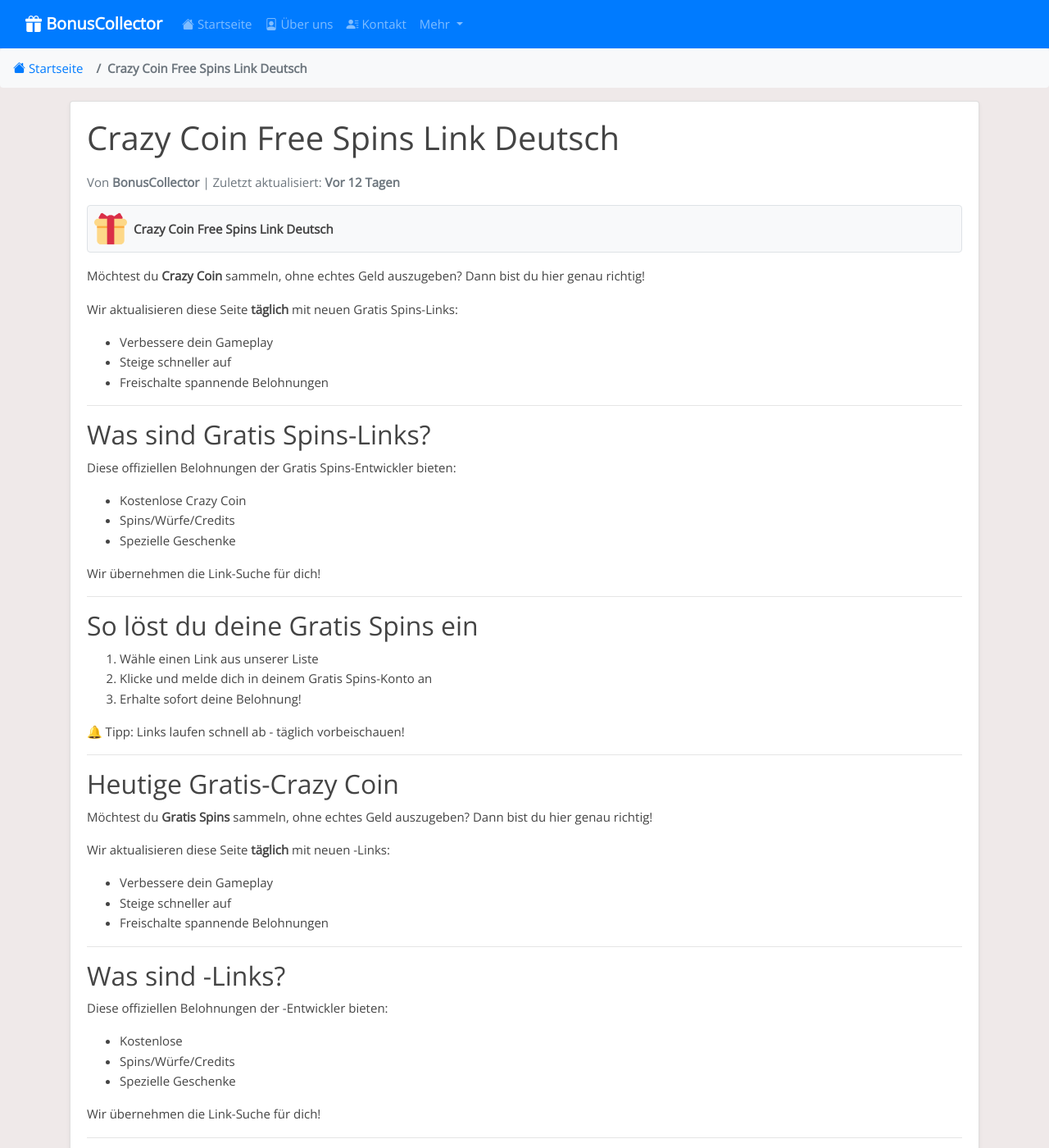
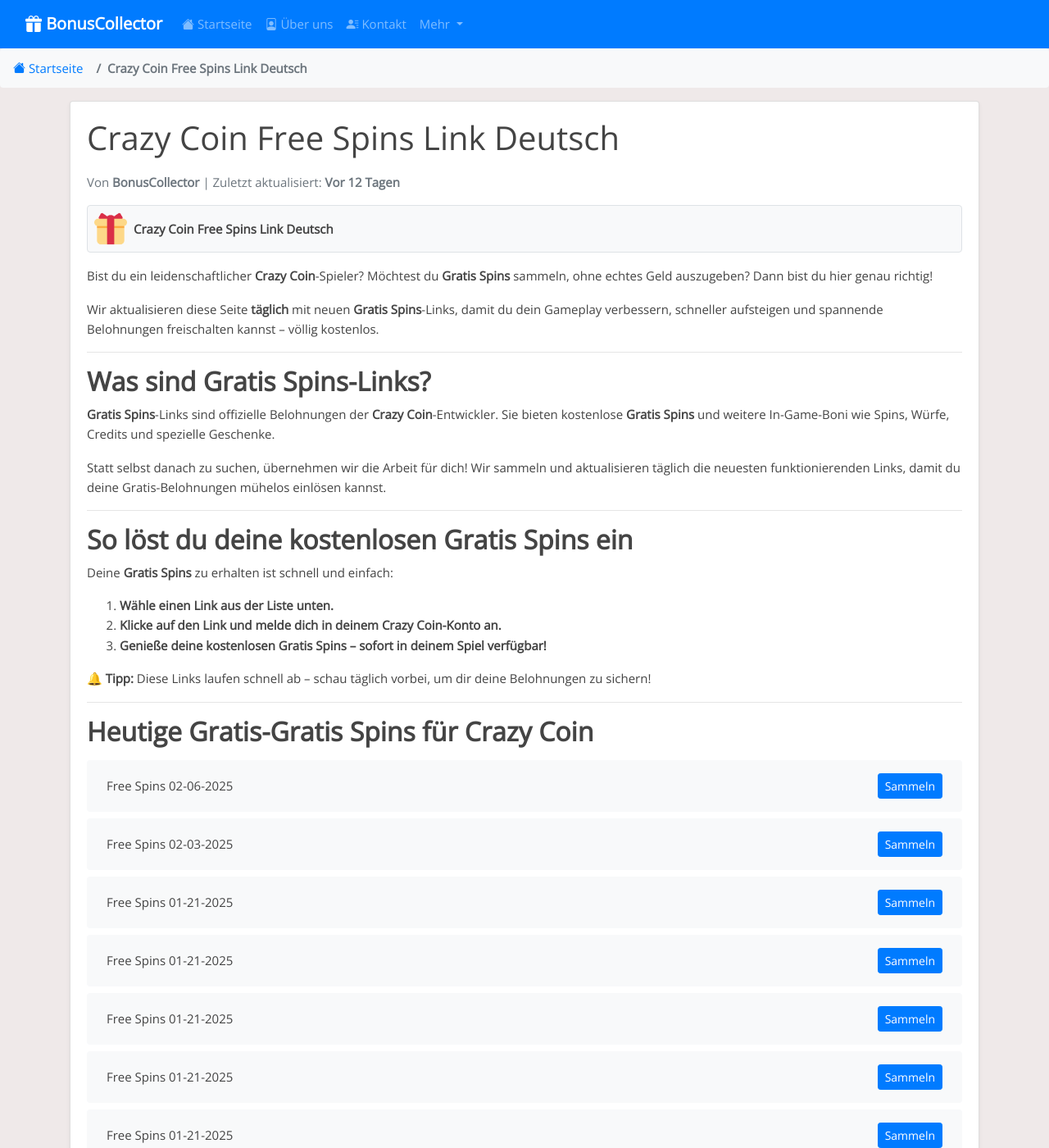
Before and after one commit to Prollad99/bs-de, a Jekyll site: the page built from _posts/2025-01-20-crazy-coin.md, in a window 1280 px wide and 1400 px high. Shown: the whole window at 82% size. Built offline with Jekyll 4.4.1, drawn with Linux system fonts in a browser that asks for light colours; some of the changed text lies outside the part shown.

Commit message:
Update crazy-coin reward links, content, and last modified date

```diff
--- a/_includes/crazy-coin_footer.html
+++ b/_includes/crazy-coin_footer.html
@@ -1,65 +1,38 @@
-<div class="footer-content">
-    <hr>
+---
 
-    <section class="why-save">
-      <h2>Warum diese Seite speichern?</h2>
-      <div class="benefits">
-        <div class="benefit-item">
-          <h3>✅ Tägliche Updates</h3>
-          <p>Immer aktuelle Gratis Spins-Links</p>
-        </div>
-        <div class="benefit-item">
-          <h3>✅ 100% Sicher</h3>
-          <p>Geprüfte Links von Crazy Coin</p>
-        </div>
-        <div class="benefit-item">
-          <h3>✅ Komplett kostenlos</h3>
-          <p>Keine Anmeldung, keine Gebühren</p>
-        </div>
-      </div>
-    </section>
+## **Warum solltest du diese Seite speichern?**
 
-    <hr>
+Wir machen es dir leicht, in **Crazy Coin** vorne mit dabei zu sein – mit täglichen Updates und geprüften Links. Hier sind die Gründe, warum du uns täglich besuchen solltest:
 
-    <section class="pro-tips">
-      <h2>Profi-Tipps für maximale Gratis Spins</h2>
-      <div class="tip-grid">
-        <div class="tip">
-          <h4>Clever einsetzen</h4>
-          <p>Spare Spins für Events mit hohen Belohnungen</p>
-        </div>
-        <div class="tip">
-          <h4>Strategisch verwalten</h4>
-          <p>Investiere Münzen gezielt für schnellen Fortschritt</p>
-        </div>
-        <div class="tip">
-          <h4>Täglich einloggen</h4>
-          <p>Sichere dir zeitlich begrenzte Links</p>
-        </div>
-      </div>
-    </section>
+✅ **Tägliche Updates:** Wir posten jeden Tag die neuesten kostenlosen **Gratis Spins**-Links.
+✅ **100 % sicher & geprüft:** Alle Links stammen aus offiziellen **Crazy Coin**-Quellen.
+✅ **Komplett kostenlos:** Keine Anmeldung, keine versteckten Gebühren – nur kostenlose In-Game-Belohnungen!
 
-    <hr>
+---
 
-    <section class="faq">
-      <h2>Häufige Fragen</h2>
-      <div class="faq-item">
-        <h3>Sind die Links sicher?</h3>
-        <p>Ja! Alle Links stammen aus offiziellen Crazy Coin-Quellen.</p>
-      </div>
-      <div class="faq-item">
-        <h3>Update-Häufigkeit?</h3>
-        <p>Tägliche Aktualisierungen garantierte frische Links.</p>
-      </div>
-      <div class="faq-item">
-        <h3>Link funktioniert nicht?</h3>
-        <p>Neue Links kommen bald - einfach später nochmal versuchen!</p>
-      </div>
-    </section>
+## **Maximiere deine Gratis-Gratis Spins mit diesen Profi-Tipps**
 
-    <hr>
+Möchtest du das Beste aus deinen kostenlosen Belohnungen herausholen? Befolge diese Expertenstrategien:
 
-    <div class="disclaimer">
-      <p>Haftungsausschluss: Nicht verbunden mit Crazy Coin oder dessen Entwicklern.</p>
-    </div>
-  </div>
+- **Spins & Würfe clever einsetzen:** Spare sie für Events mit hohen Belohnungen auf.
+- **Münzen & Credits geschickt verwalten:** Investiere sie strategisch, um schneller voranzukommen.
+- **Täglich einloggen:** Viele Links sind nur kurz gültig – sichere sie dir so schnell wie möglich!
+
+---
+
+## **Häufig gestellte Fragen (FAQs)**
+
+### **1. Sind diese Gratis Spins-Links sicher?**
+Ja! Wir teilen ausschließlich Links, die direkt aus offiziellen **Crazy Coin**-Aktionen stammen – sie sind völlig sicher und legitim.
+
+### **2. Wie oft werden die Links aktualisiert?**
+Wir aktualisieren diese Seite **täglich** mit neuen funktionierenden Links – schau also jeden Tag vorbei!
+
+### **3. Was, wenn ein Link nicht funktioniert?**
+Einige Links haben eine begrenzte Anzahl an Einlösungen oder laufen schnell ab. Falls einer nicht funktioniert, keine Sorge – neue werden bald verfügbar sein!
+
+---
+
+## **Haftungsausschluss**
+
+Wir sind **nicht mit** **Crazy Coin** oder seinen Entwicklern **verbunden**. Diese Seite dient ausschließlich zu Informationszwecken, um Spielern zu helfen, kostenlose **Gratis Spins** zu erhalten und das Spiel in vollen Zügen zu genießen.
--- a/_includes/crazy-coin_post.html
+++ b/_includes/crazy-coin_post.html
@@ -1,89 +1,27 @@
-<div class="game-content">
-    <p>Möchtest du <strong>Crazy Coin</strong> sammeln, ohne echtes Geld auszugeben? Dann bist du hier genau richtig!</p>
+Bist du ein leidenschaftlicher **Crazy Coin**-Spieler? Möchtest du **Gratis Spins** sammeln, ohne echtes Geld auszugeben? Dann bist du hier genau richtig!
 
-    <div class="update-info">
-      <p>Wir aktualisieren diese Seite <strong>täglich</strong> mit neuen Gratis Spins-Links:</p>
-      <ul>
-        <li>Verbessere dein Gameplay</li>
-        <li>Steige schneller auf</li>
-        <li>Freischalte spannende Belohnungen</li>
-      </ul>
-    </div>
+Wir aktualisieren diese Seite **täglich** mit neuen **Gratis Spins**-Links, damit du dein Gameplay verbessern, schneller aufsteigen und spannende Belohnungen freischalten kannst – völlig kostenlos.
 
-    <hr>
+---
 
-    <section class="content-section">
-      <h2>Was sind Gratis Spins-Links?</h2>
-      <p>Diese offiziellen Belohnungen der Gratis Spins-Entwickler bieten:</p>
-      <ul class="benefits-list">
-        <li>Kostenlose Crazy Coin</li>
-        <li>Spins/Würfe/Credits</li>
-        <li>Spezielle Geschenke</li>
-      </ul>
-      <p class="highlight">Wir übernehmen die Link-Suche für dich!</p>
-    </section>
+## **Was sind Gratis Spins-Links?**
 
-    <hr>
+**Gratis Spins**-Links sind offizielle Belohnungen der **Crazy Coin**-Entwickler. Sie bieten kostenlose **Gratis Spins** und weitere In-Game-Boni wie Spins, Würfe, Credits und spezielle Geschenke.
 
-    <section class="tutorial-section">
-      <h2>So löst du deine Gratis Spins ein</h2>
-      <ol class="steps">
-        <li>Wähle einen Link aus unserer Liste</li>
-        <li>Klicke und melde dich in deinem Gratis Spins-Konto an</li>
-        <li>Erhalte sofort deine Belohnung!</li>
-      </ol>
-      <div class="tip-box">
-        <p>🔔 Tipp: Links laufen schnell ab - täglich vorbeischauen!</p>
-      </div>
-    </section>
+Statt selbst danach zu suchen, übernehmen wir die Arbeit für dich! Wir sammeln und aktualisieren täglich die neuesten funktionierenden Links, damit du deine Gratis-Belohnungen mühelos einlösen kannst.
 
-    <hr>
+---
 
-    <section class="todays-links">
-      <h2>Heutige Gratis-Crazy Coin</h2>
-    </section>
-  </div><div class="game-content">
-    <p>Möchtest du <strong>Gratis Spins</strong> sammeln, ohne echtes Geld auszugeben? Dann bist du hier genau richtig!</p>
+## **So löst du deine kostenlosen Gratis Spins ein**
 
-    <div class="update-info">
-      <p>Wir aktualisieren diese Seite <strong>täglich</strong> mit neuen -Links:</p>
-      <ul>
-        <li>Verbessere dein Gameplay</li>
-        <li>Steige schneller auf</li>
-        <li>Freischalte spannende Belohnungen</li>
-      </ul>
-    </div>
+Deine **Gratis Spins** zu erhalten ist schnell und einfach:
 
-    <hr>
+1. **Wähle einen Link aus der Liste unten.**
+2. **Klicke auf den Link und melde dich in deinem Crazy Coin-Konto an.**
+3. **Genieße deine kostenlosen Gratis Spins – sofort in deinem Spiel verfügbar!**
 
-    <section class="content-section">
-      <h2>Was sind -Links?</h2>
-      <p>Diese offiziellen Belohnungen der -Entwickler bieten:</p>
-      <ul class="benefits-list">
-        <li>Kostenlose </li>
-        <li>Spins/Würfe/Credits</li>
-        <li>Spezielle Geschenke</li>
-      </ul>
-      <p class="highlight">Wir übernehmen die Link-Suche für dich!</p>
-    </section>
+> 🔔 **Tipp:** Diese Links laufen schnell ab – schau täglich vorbei, um dir deine Belohnungen zu sichern!
 
-    <hr>
+---
 
-    <section class="tutorial-section">
-      <h2>So löst du deine  ein</h2>
-      <ol class="steps">
-        <li>Wähle einen Link aus unserer Liste</li>
-        <li>Klicke und melde dich in deinem -Konto an</li>
-        <li>Erhalte sofort deine Belohnung!</li>
-      </ol>
-      <div class="tip-box">
-        <p>🔔 Tipp: Links laufen schnell ab - täglich vorbeischauen!</p>
-      </div>
-    </section>
-
-    <hr>
-
-    <section class="todays-links">
-      <h2>Heutige Gratis-</h2>
-    </section>
-  </div>
+## **Heutige Gratis-Gratis Spins für Crazy Coin**
```
